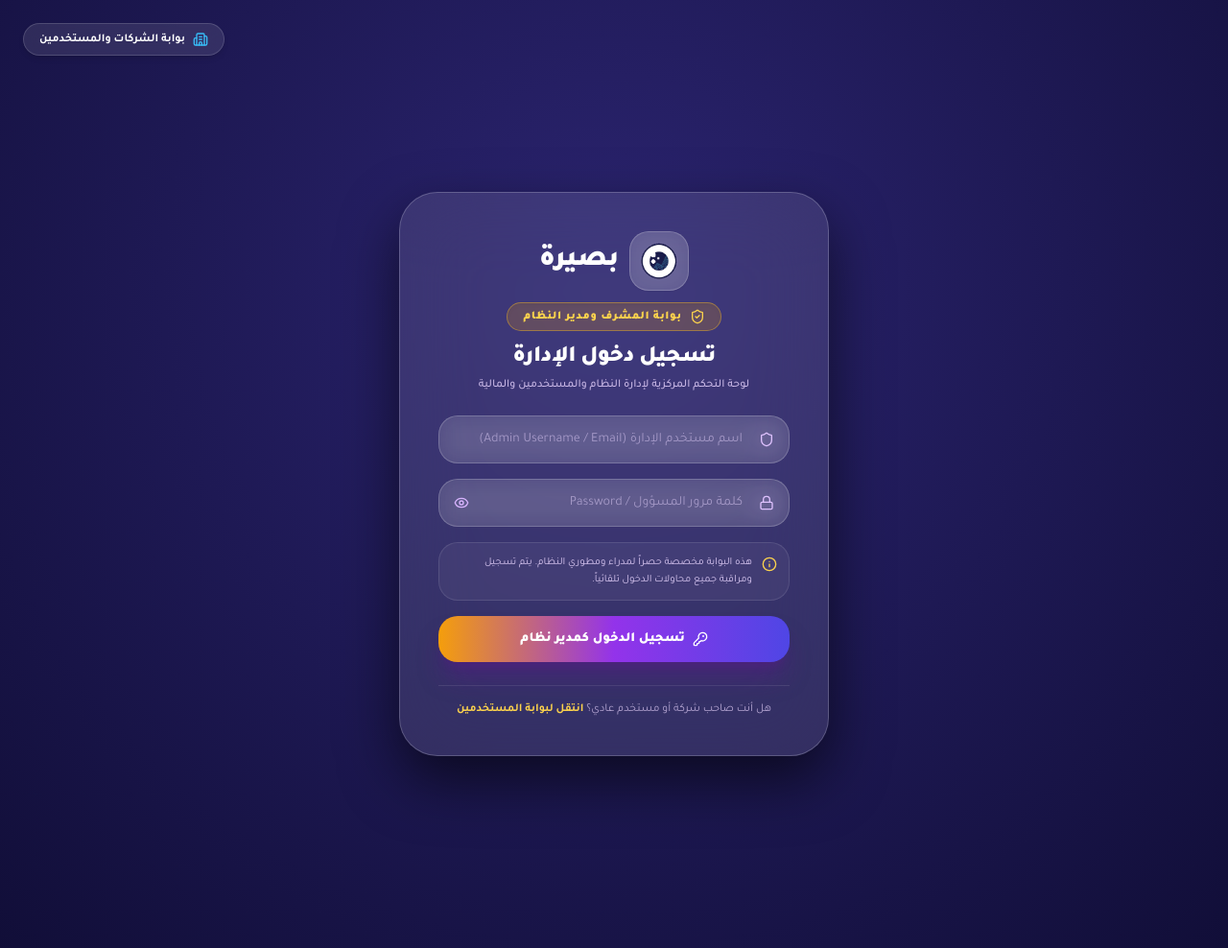
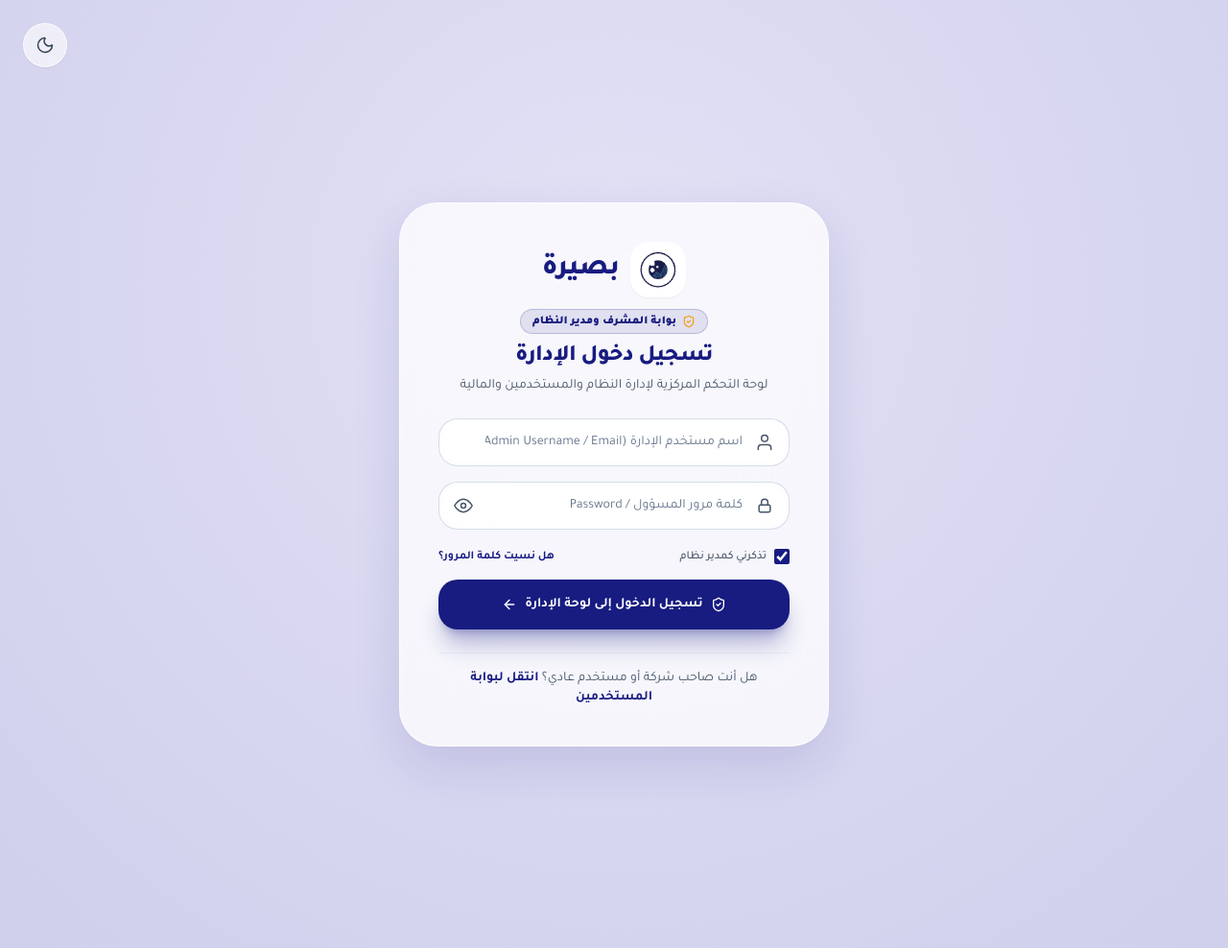
Before and after one commit to meeraalmadilwi-glitch/baseera-app, a Django app: page /admin-login/ in a window 1280 px wide. Shown: the whole page at 96% size. Run offline with Django 5.2, Linux system fonts and the light colour scheme; some libraries are stand-ins or nearby versions.

Commit message:
Match Admin login theme and color palette to user login style

```diff
--- a/dashboard/templates/dashboard/admin_login.html
+++ b/dashboard/templates/dashboard/admin_login.html
@@ -24,42 +24,43 @@
     }
 </style>
 
-<div class="{% if trans.lang_code == 'ar' %}font-['Tajawal']{% endif %} relative flex min-h-screen items-center justify-center px-4 py-14 text-{{ trans.align }} bg-[radial-gradient(circle_at_50%_30%,_#2b2470_0%,_#110e38_100%)] text-white">
+<div class="{% if trans.lang_code == 'ar' %}font-['Tajawal']{% endif %} relative flex min-h-screen items-center justify-center px-4 py-14 text-{{ trans.align }} bg-[radial-gradient(circle_at_50%_30%,_#e2e1f5_0%,_#D0CFEC_100%)] dark:bg-[radial-gradient(circle_at_50%_30%,_#0f172a_0%,_#020617_100%)]">
 
-    <!-- Switch to regular login -->
-    <a href="{% url 'login' %}" class="absolute top-6 {% if trans.lang_code == 'ar' %}left-6{% else %}right-6{% endif %} px-4 py-2 rounded-2xl bg-white/10 hover:bg-white/20 backdrop-blur-md border border-white/15 text-xs font-bold text-white flex items-center gap-2 transition-all shadow-md">
-        <i data-lucide="building-2" class="w-4 h-4 text-sky-400"></i>
-        <span>{% if trans.lang_code == 'ar' %}بوابة الشركات والمستخدمين{% else %}User / Company Portal{% endif %}</span>
-    </a>
+    <!-- Theme Toggle -->
+    <button id="themeToggle" class="absolute top-6 {% if trans.lang_code == 'ar' %}left-6{% else %}right-6{% endif %} p-3 rounded-full bg-white/60 dark:bg-slate-800/60 backdrop-blur-md border border-white/80 dark:border-white/10 shadow-sm hover:scale-110 transition-all z-50">
+        <svg id="themeIcon" class="h-5 w-5 text-slate-700 dark:text-amber-400" viewBox="0 0 24 24" fill="none" stroke="currentColor" stroke-width="1.8" stroke-linecap="round" stroke-linejoin="round">
+            <path d="M21 12.79A9 9 0 1 1 11.21 3 7 7 0 0 0 21 12.79z"></path>
+        </svg>
+    </button>
 
     <div class="pointer-events-none absolute inset-0 -z-10 overflow-hidden">
-        <div class="absolute -left-32 -top-32 h-[40rem] w-[40rem] rounded-full bg-[#7c6cf0]/20 blur-[140px] animate-pulse [animation-duration:8s]"></div>
-        <div class="absolute -right-32 -bottom-32 h-[40rem] w-[40rem] rounded-full bg-amber-500/15 blur-[140px] animate-pulse [animation-duration:10s]"></div>
+        <div class="absolute -left-32 -top-32 h-[40rem] w-[40rem] rounded-full bg-[#181C80]/10 blur-[120px] animate-pulse [animation-duration:8s]"></div>
+        <div class="absolute -right-32 -bottom-32 h-[40rem] w-[40rem] rounded-full bg-[#181C80]/15 blur-[120px] animate-pulse [animation-duration:10s]"></div>
     </div>
 
-    <!-- Glassmorphic Card -->
-    <div id="adminLoginCard" class="w-full max-w-md animate-fade-up rounded-[2.5rem] p-8 md:p-10 backdrop-blur-2xl border transition-all duration-300 bg-white/10 border-white/20 shadow-[0_25px_60px_rgba(0,0,0,0.6)]">
+    <!-- Glassmorphic Card (Same Color & Theme as User Login) -->
+    <div id="loginCard" class="w-full max-w-md animate-fade-up rounded-[2.5rem] p-10 backdrop-blur-2xl border transition-all duration-300 bg-white/75 dark:bg-slate-900/80 border-white/80 dark:border-slate-700/50 shadow-[0_20px_50px_rgba(24,28,128,0.12)] dark:shadow-[0_20px_50px_rgba(0,0,0,0.5)]">
 
         <a href="{% url 'welcome' %}" class="flex items-center justify-center gap-3 mb-3 hover:scale-105 transition-transform duration-300">
-            <div class="p-2.5 rounded-2xl bg-white/15 shadow-sm border border-white/20 backdrop-blur-md">
-                <img src="{% static 'dashboard/img/logo.png' %}" alt="Baseera Logo" class="h-10 w-auto object-contain">
+            <div class="p-2 rounded-2xl bg-white/80 dark:bg-white/10 shadow-sm border border-white/80 dark:border-white/5 backdrop-blur-md">
+                <img src="{% static 'dashboard/img/logo.png' %}" alt="Basira Logo" class="h-10 w-auto object-contain">
             </div>
-            <span class="text-3xl font-black tracking-tight text-white">{% if trans.lang_code == 'ar' %}بصيرة{% else %}Baseera{% endif %}</span>
+            <span class="text-3xl font-extrabold tracking-tight text-[#181C80] dark:text-white">{% if trans.lang_code == 'ar' %}بصيرة{% else %}Baseera{% endif %}</span>
         </a>
 
-        <!-- Admin Badge -->
-        <div class="flex justify-center mb-3">
-            <span class="inline-flex items-center gap-2 px-4 py-1.5 rounded-full bg-amber-500/20 border border-amber-400/40 text-amber-300 text-xs font-black tracking-wider uppercase shadow-inner">
-                <i data-lucide="shield-check" class="w-4 h-4 text-amber-300"></i>
+        <!-- Super Admin Badge -->
+        <div class="flex justify-center mb-2">
+            <span class="inline-flex items-center gap-1.5 px-3 py-1 rounded-full bg-[#181C80]/10 dark:bg-indigo-950/60 border border-[#181C80]/20 dark:border-indigo-800 text-[#181C80] dark:text-indigo-300 text-xs font-black">
+                <i data-lucide="shield-check" class="w-3.5 h-3.5 text-amber-500"></i>
                 {% if trans.lang_code == 'ar' %}بوابة المشرف ومدير النظام{% else %}Super Admin Portal{% endif %}
             </span>
         </div>
 
         <div class="text-center">
-            <h1 class="text-2xl font-black tracking-tight text-white">
+            <h1 class="text-2xl font-extrabold tracking-tight text-[#181C80] dark:text-white">
                 {% if trans.lang_code == 'ar' %}تسجيل دخول الإدارة{% else %}Admin Portal Login{% endif %}
             </h1>
-            <p class="mt-1 text-xs text-purple-200/80 font-medium">
+            <p class="mt-1 text-sm text-slate-600 dark:text-slate-300">
                 {% if trans.lang_code == 'ar' %}لوحة التحكم المركزية لإدارة النظام والمستخدمين والمالية{% else %}Centralized System, Financial & Tenant Management{% endif %}
             </p>
         </div>
@@ -68,7 +69,7 @@
         {% if messages %}
         <div class="mt-4 space-y-2">
             {% for message in messages %}
-            <div class="p-3 rounded-xl text-xs font-bold flex items-center gap-2 {% if message.tags == 'error' %}bg-rose-500/25 border border-rose-400/40 text-rose-200{% else %}bg-emerald-500/25 border border-emerald-400/40 text-emerald-200{% endif %}">
+            <div class="p-3 rounded-2xl text-xs font-bold flex items-center gap-2 {% if message.tags == 'error' %}bg-rose-50 dark:bg-rose-950/50 border border-rose-200 dark:border-rose-900 text-rose-600 dark:text-rose-300{% else %}bg-emerald-50 dark:bg-emerald-950/50 border border-emerald-200 dark:border-emerald-900 text-emerald-600 dark:text-emerald-300{% endif %}">
                 <i data-lucide="{% if message.tags == 'error' %}alert-circle{% else %}check-circle{% endif %}" class="w-4 h-4 shrink-0"></i>
                 <span>{{ message }}</span>
             </div>
@@ -76,64 +77,107 @@
         </div>
         {% endif %}
 
-        <form id="adminLoginForm" method="POST" action="{% url 'admin_login' %}" class="mt-6 space-y-4">
+        <form id="loginForm" method="POST" action="{% url 'admin_login' %}" class="mt-6 space-y-4">
             {% csrf_token %}
 
             <!-- Username Input -->
-            <div class="relative group">
-                <div class="absolute inset-y-0 {% if trans.lang_code == 'ar' %}right-0 pr-4{% else %}left-0 pl-4{% endif %} flex items-center pointer-events-none text-purple-300 group-focus-within:text-amber-400">
-                    <i data-lucide="shield" class="w-4 h-4"></i>
-                </div>
+            <div class="relative group" id="userGroup">
+                <svg class="field-icon" viewBox="0 0 24 24" fill="none" stroke-width="1.8" stroke-linecap="round" stroke-linejoin="round">
+                    <path d="M20 21v-2a4 4 0 0 0-4-4H8a4 4 0 0 0-4 4v2"></path>
+                    <circle cx="12" cy="7" r="4"></circle>
+                </svg>
                 <input type="text" id="username" name="username" required
                     placeholder="{% if trans.lang_code == 'ar' %}اسم مستخدم الإدارة (Admin Username / Email){% else %}Admin Username or Email{% endif %}"
-                    class="w-full rounded-2xl border border-white/20 bg-white/10 py-3.5 {% if trans.lang_code == 'ar' %}pr-12 pl-4 text-right{% else %}pl-12 pr-4 text-left{% endif %} text-sm text-white outline-none backdrop-blur-md transition-all placeholder:text-purple-200/50 focus:bg-white/15 focus:border-amber-400 focus:shadow-[0_0_20px_rgba(245,158,11,0.25)] focus:ring-1 focus:ring-amber-400" />
+                    class="w-full rounded-2xl border border-slate-300/80 dark:border-white/10 bg-white/80 dark:bg-slate-800/80 py-3.5 {% if trans.lang_code == 'ar' %}pr-12 pl-12 text-right{% else %}pl-12 pr-12 text-left{% endif %} text-sm outline-none backdrop-blur-md transition-all placeholder:text-slate-500 dark:placeholder:text-slate-400 focus:bg-white dark:focus:bg-slate-800 focus:border-[#181C80] focus:shadow-[0_0_20px_rgba(24,28,128,0.15)] focus:ring-1 focus:ring-[#181C80]" />
             </div>
 
             <!-- Password Input -->
-            <div class="relative group">
-                <div class="absolute inset-y-0 {% if trans.lang_code == 'ar' %}right-0 pr-4{% else %}left-0 pl-4{% endif %} flex items-center pointer-events-none text-purple-300 group-focus-within:text-amber-400">
-                    <i data-lucide="lock" class="w-4 h-4"></i>
-                </div>
+            <div class="relative group" id="passGroup">
+                <svg class="field-icon" viewBox="0 0 24 24" fill="none" stroke-width="1.8" stroke-linecap="round" stroke-linejoin="round">
+                    <rect x="5" y="11" width="14" height="9" rx="2"></rect>
+                    <path d="M8 11V8a4 4 0 0 1 8 0v3"></path>
+                </svg>
                 <input type="password" id="password" name="password" required
                     placeholder="{% if trans.lang_code == 'ar' %}كلمة مرور المسؤول / Password{% else %}Admin Password{% endif %}"
-                    class="w-full rounded-2xl border border-white/20 bg-white/10 py-3.5 {% if trans.lang_code == 'ar' %}pr-12 pl-12 text-right{% else %}pl-12 pr-12 text-left{% endif %} text-sm text-white outline-none backdrop-blur-md transition-all placeholder:text-purple-200/50 focus:bg-white/15 focus:border-amber-400 focus:shadow-[0_0_20px_rgba(245,158,11,0.25)] focus:ring-1 focus:ring-amber-400" />
-                <button type="button" onclick="togglePassword()" class="absolute inset-y-0 {% if trans.lang_code == 'ar' %}left-0 pl-4{% else %}right-0 pr-4{% endif %} flex items-center text-purple-300 hover:text-white">
-                    <i id="eyeIcon" data-lucide="eye" class="w-4 h-4"></i>
+                    class="w-full rounded-2xl border border-slate-300/80 dark:border-white/10 bg-white/80 dark:bg-slate-800/80 py-3.5 {% if trans.lang_code == 'ar' %}pr-12 pl-12 text-right{% else %}pl-12 pr-12 text-left{% endif %} text-sm outline-none backdrop-blur-md transition-all placeholder:text-slate-500 dark:placeholder:text-slate-400 focus:bg-white dark:focus:bg-slate-800 focus:border-[#181C80] focus:shadow-[0_0_20px_rgba(24,28,128,0.15)] focus:ring-1 focus:ring-[#181C80]" />
+                <button type="button" onclick="togglePassword()" class="field-icon-btn">
+                    <svg id="eyeIcon" class="h-5 w-5" viewBox="0 0 24 24" fill="none" stroke="currentColor" stroke-width="1.8" stroke-linecap="round" stroke-linejoin="round">
+                        <path d="M1 12s4-8 11-8 11 8 11 8-4 8-11 8-11-8-11-8z"></path>
+                        <circle cx="12" cy="12" r="3"></circle>
+                    </svg>
                 </button>
             </div>
 
-            <!-- Security Notice -->
-            <div class="p-3 rounded-2xl bg-white/5 border border-white/10 flex items-start gap-2.5 text-[11px] text-purple-200/90 leading-relaxed">
-                <i data-lucide="info" class="w-4 h-4 text-amber-300 shrink-0 mt-0.5"></i>
-                <span>{% if trans.lang_code == 'ar' %}هذه البوابة مخصصة حصراً لمدراء ومطوري النظام. يتم تسجيل ومراقبة جميع محاولات الدخول تلقائياً.{% else %}Restricted area. Unauthorized access attempts are monitored and logged.{% endif %}</span>
+            <!-- Remember & Hint -->
+            <div class="flex items-center justify-between text-xs pt-1">
+                <label class="flex items-center gap-2 text-slate-600 dark:text-slate-400 cursor-pointer hover:text-[#181C80] dark:hover:text-white transition-colors">
+                    <input type="checkbox" class="h-4 w-4 rounded-md border-white/60 bg-white/50 accent-[#181C80] cursor-pointer transition-all focus:ring-[#181C80]" checked />
+                    <span class="font-medium">{% if trans.lang_code == 'ar' %}تذكرني كمدير نظام{% else %}Remember Admin Session{% endif %}</span>
+                </label>
+                <a href="{% url 'password_reset' %}" class="font-bold text-[#181C80] hover:underline transition-colors">{% if trans.lang_code == 'ar' %}هل نسيت كلمة المرور؟{% else %}Forgot password?{% endif %}</a>
             </div>
 
-            <!-- Submit -->
-            <button type="submit" class="group relative inline-flex w-full items-center justify-center gap-2 rounded-2xl bg-gradient-to-r from-amber-500 via-purple-600 to-indigo-600 px-6 py-3.5 text-sm font-black text-white shadow-xl shadow-purple-900/50 transition-all duration-300 hover:brightness-110 hover:-translate-y-0.5 active:translate-y-0">
-                <i data-lucide="key-round" class="w-4 h-4"></i>
-                <span>{% if trans.lang_code == 'ar' %}تسجيل الدخول كمدير نظام{% else %}Authenticate & Enter Admin Console{% endif %}</span>
+            <!-- Submit Button (Deep Nile Navy Matching Main Login) -->
+            <button type="submit" style="background: #181C80;" class="group relative inline-flex w-full items-center justify-center gap-2 rounded-2xl px-6 py-4 text-sm font-bold text-white shadow-xl shadow-[#181C80]/30 transition-all duration-300 hover:bg-[#121564] hover:-translate-y-0.5 overflow-hidden">
+                <span class="relative flex items-center gap-2">
+                    <i data-lucide="shield-check" class="h-4 w-4"></i>
+                    {% if trans.lang_code == 'ar' %}تسجيل الدخول إلى لوحة الإدارة{% else %}Enter Admin Console{% endif %}
+                    {% if trans.lang_code == 'ar' %}
+                    <svg class="h-4 w-4 transition-transform group-hover:-translate-x-1" viewBox="0 0 24 24" fill="none" stroke="currentColor" stroke-width="2" stroke-linecap="round" stroke-linejoin="round"><line x1="19" y1="12" x2="5" y2="12"></line><polyline points="12 19 5 12 12 5"></polyline></svg>
+                    {% else %}
+                    <svg class="h-4 w-4 transition-transform group-hover:translate-x-1" viewBox="0 0 24 24" fill="none" stroke="currentColor" stroke-width="2" stroke-linecap="round" stroke-linejoin="round"><line x1="5" y1="12" x2="19" y2="12"></line><polyline points="12 5 19 12 12 19"></polyline></svg>
+                    {% endif %}
+                </span>
             </button>
         </form>
 
-        <div class="mt-6 pt-4 border-t border-white/10 text-center text-xs text-purple-200/70">
-            {% if trans.lang_code == 'ar' %}هل أنت صاحب شركة أو مستخدم عادي؟{% else %}Looking for regular user login?{% endif %}
-            <a href="{% url 'login' %}" class="font-bold text-amber-300 hover:underline">{% if trans.lang_code == 'ar' %}انتقل لبوابة المستخدمين{% else %}Go to User Portal{% endif %}</a>
+        <div class="mt-6 pt-4 border-t border-slate-200/60 dark:border-slate-700/60 text-center text-sm text-slate-600 dark:text-slate-400">
+            {% if trans.lang_code == 'ar' %}هل أنت صاحب شركة أو مستخدم عادي؟{% else %}Looking for user login?{% endif %}
+            <a href="{% url 'login' %}" class="font-bold text-[#181C80] dark:text-indigo-400 hover:underline">{% if trans.lang_code == 'ar' %}انتقل لبوابة المستخدمين{% else %}User Portal{% endif %}</a>
         </div>
     </div>
 </div>
 
 <script>
+    // Theme Toggle
+    const themeToggle = document.getElementById('themeToggle');
+    const themeIcon = document.getElementById('themeIcon');
+
+    function updateThemeIcon() {
+        if (document.documentElement.classList.contains('dark')) {
+            themeIcon.setAttribute('data-lucide', 'sun');
+            themeIcon.classList.replace('text-slate-700', 'text-amber-400');
+        } else {
+            themeIcon.setAttribute('data-lucide', 'moon');
+            themeIcon.classList.replace('text-amber-400', 'text-slate-700');
+        }
+        if (typeof lucide !== 'undefined') lucide.createIcons();
+    }
+
+    if (themeToggle) {
+        themeToggle.addEventListener('click', () => {
+            document.documentElement.classList.toggle('dark');
+            if (document.documentElement.classList.contains('dark')) {
+                localStorage.setItem('theme', 'dark');
+            } else {
+                localStorage.setItem('theme', 'light');
+            }
+            updateThemeIcon();
+        });
+        updateThemeIcon();
+    }
+
+    // Password Toggle
     function togglePassword() {
         const input = document.getElementById('password');
         const icon = document.getElementById('eyeIcon');
         if (input.type === 'password') {
             input.type = 'text';
-            icon.setAttribute('data-lucide', 'eye-off');
+            icon.innerHTML = '<path d="M17.94 17.94A10.07 10.07 0 0 1 12 20c-7 0-11-8-11-8a18.45 18.45 0 0 1 5.06-5.94M9.9 4.24A9.12 9.12 0 0 1 12 4c7 0 11 8 11 8a18.5 18.5 0 0 1-2.16 3.19m-6.72-1.07a3 3 0 1 1-4.24-4.24"></path><line x1="1" y1="1" x2="23" y2="23"></line>';
         } else {
             input.type = 'password';
-            icon.setAttribute('data-lucide', 'eye');
+            icon.innerHTML = '<path d="M1 12s4-8 11-8 11 8 11 8-4 8-11 8-11-8-11-8z"></path><circle cx="12" cy="12" r="3"></circle>';
         }
-        if (typeof lucide !== 'undefined') lucide.createIcons();
     }
 </script>
 {% endblock %}
```
